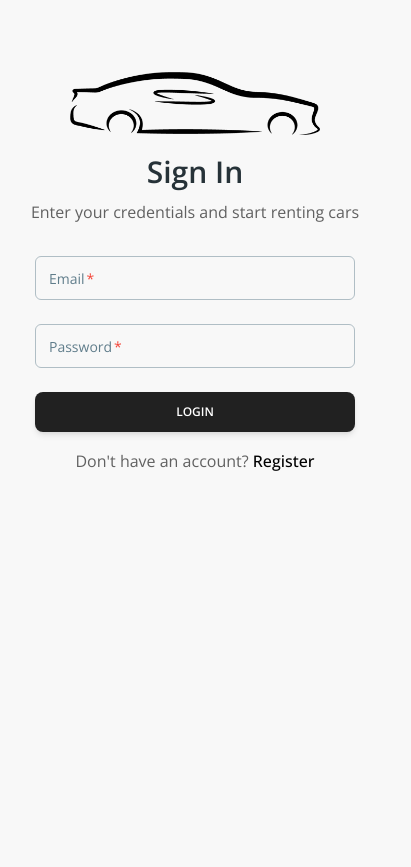
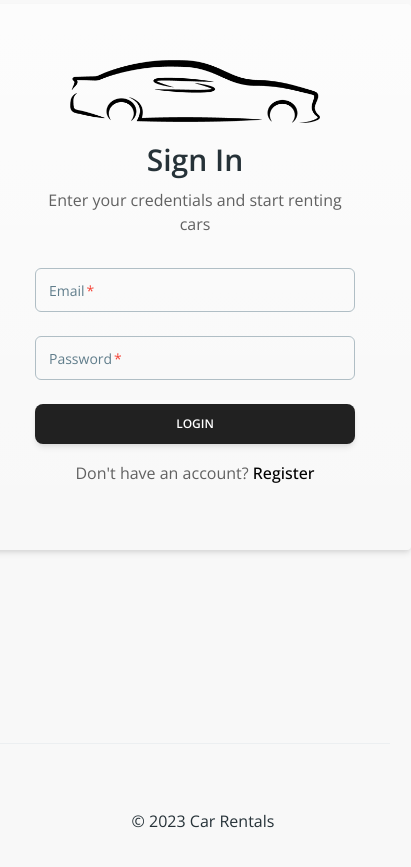
Before and after one commit to ampodo/car-rental-app, a Next.js app: page /login in a window 390 px wide. Shown: the part 125-992 px from the top of the page, 411 px wide, since content can reach past the window. Before the commit the page ends 844 px from the top, so only its background shows below. Built offline with nearby package versions, Linux system fonts and the light colour scheme.

Commit message:
before availability check

```diff
--- a/src/app/globals.css
+++ b/src/app/globals.css
@@ -109,3 +109,13 @@ border-color: black !important;
   border-radius: 4px;
   content: "";
 }
+
+.min-h-screen {
+  min-height: 80vh;
+}
+
+
+.card-with-shadow {
+  box-shadow: 0 4px 6px -1px rgba(0, 0, 0, 0.1), 0 2px 4px -1px rgba(0, 0, 0, 0.06);
+  background: linear-gradient(180deg, rgba(255, 255, 255, 0.6) 0%, rgba(0, 0, 0, 0) 100%);
+}
--- a/src/app/login/page.jsx
+++ b/src/app/login/page.jsx
@@ -49,7 +49,7 @@ function Login() {
 
   return (
     <div className="flex justify-center items-center h-screen">
-      <Card color="transparent" shadow={false} className="-mt-10">
+      <Card color="transparent" className="mt-6 mb-16 p-14 rounded card-with-shadow">
         <div className="text-center">
         <Image
                 className="mx-auto"
--- a/src/app/profile/page.jsx
+++ b/src/app/profile/page.jsx
@@ -59,6 +59,9 @@ function Profile() {
 
   return (
     currentUser && (
+
+      <div className="flex flex-col min-h-screen">
+      <div className="flex-grow">
       <div className="p-10 mt-4">
         {isAdmin ? (
           // Admin Tabs
@@ -114,6 +117,8 @@ function Profile() {
           </Tabs>
         )}
       </div>
+      </div>
+      </div>
     )
   );
 }
--- a/src/app/register/page.jsx
+++ b/src/app/register/page.jsx
@@ -48,7 +48,7 @@ function Register() {
 
   return (
     <div className="flex justify-center items-center h-screen">
-      <Card color="transparent" shadow={false} className="-mt-10">
+       <Card color="transparent" className="mt-6 mb-16 p-14 rounded card-with-shadow">
         <div className="text-center">
         <Image
                 className="mx-auto"
--- /dev/null
+++ b/src/components/Footer.jsx
@@ -0,0 +1,15 @@
+import React from "react";
+import { Typography } from "@material-tailwind/react";
+
+export function SimpleFooter() {
+  // Get the current year
+  const currentYear = new Date().getFullYear();
+
+  return (
+    <footer className="flex w-full flex-row flex-wrap items-center justify-center gap-y-6 gap-x-12 border-t border-blue-gray-50 py-16 text-center md:justify-between my-6">
+      <Typography color="blue-gray" className="font-normal ml-4">
+        &copy; {currentYear} Car Rentals
+      </Typography>
+    </footer>
+  );
+}
--- a/src/components/LayoutProvider.jsx
+++ b/src/components/LayoutProvider.jsx
@@ -4,6 +4,8 @@ import { ThemeProvider } from "@material-tailwind/react";
 import { NavbarSimple } from "./Navbar";
 import { useSelector} from "react-redux";
 import Spinner from "./Spinner";
+import { SimpleFooter } from "./Footer";
+
 
 function LayoutProvider({ children }) {
 
@@ -30,6 +32,9 @@ function LayoutProvider({ children }) {
           </div>
 
           <div>{children}</div>
+          <div className="mt-auto">
+          <SimpleFooter />
+          </div>
         </body>
       </html>
     </ThemeProvider>
--- a/src/components/homeComponents/CarsGrid.js
+++ b/src/components/homeComponents/CarsGrid.js
@@ -5,6 +5,8 @@ import { useRouter } from "next/navigation";
 function CarsGrid({ cars }) {
   const router = useRouter();
   return (
+    <div className="flex flex-col min-h-screen">
+    <div className="flex-grow">
     <div className="grid grid-cols-1 sm:grid-cols-2 md:grid-cols-2 lg:grid-cols-4 gap-6">
       {cars.map((car) => (
         <div
@@ -28,6 +30,8 @@ function CarsGrid({ cars }) {
         </div>
       ))}
     </div>
+    </div>
+    </div>
   );
 }
 
--- a/tailwind.config.js
+++ b/tailwind.config.js
@@ -37,7 +37,18 @@ module.exports = withMT({
           800: '#00CED1',
           900: '#20B2AA',
         },
-        // Add more color variations as needed
+        zinc: { // Add the "zinc" color palette
+          100: '#F5F5F5',
+          200: '#E0E0E0',
+          300: '#C0C0C0',
+          400: '#A9A9A9',
+          500: '#808080',
+          600: '#696969',
+          700: '#555555',
+          800: '#333333',
+          900: '#1A1A1A',
+        },
+       // Add more color variations as needed
       },
     },
   },
```
